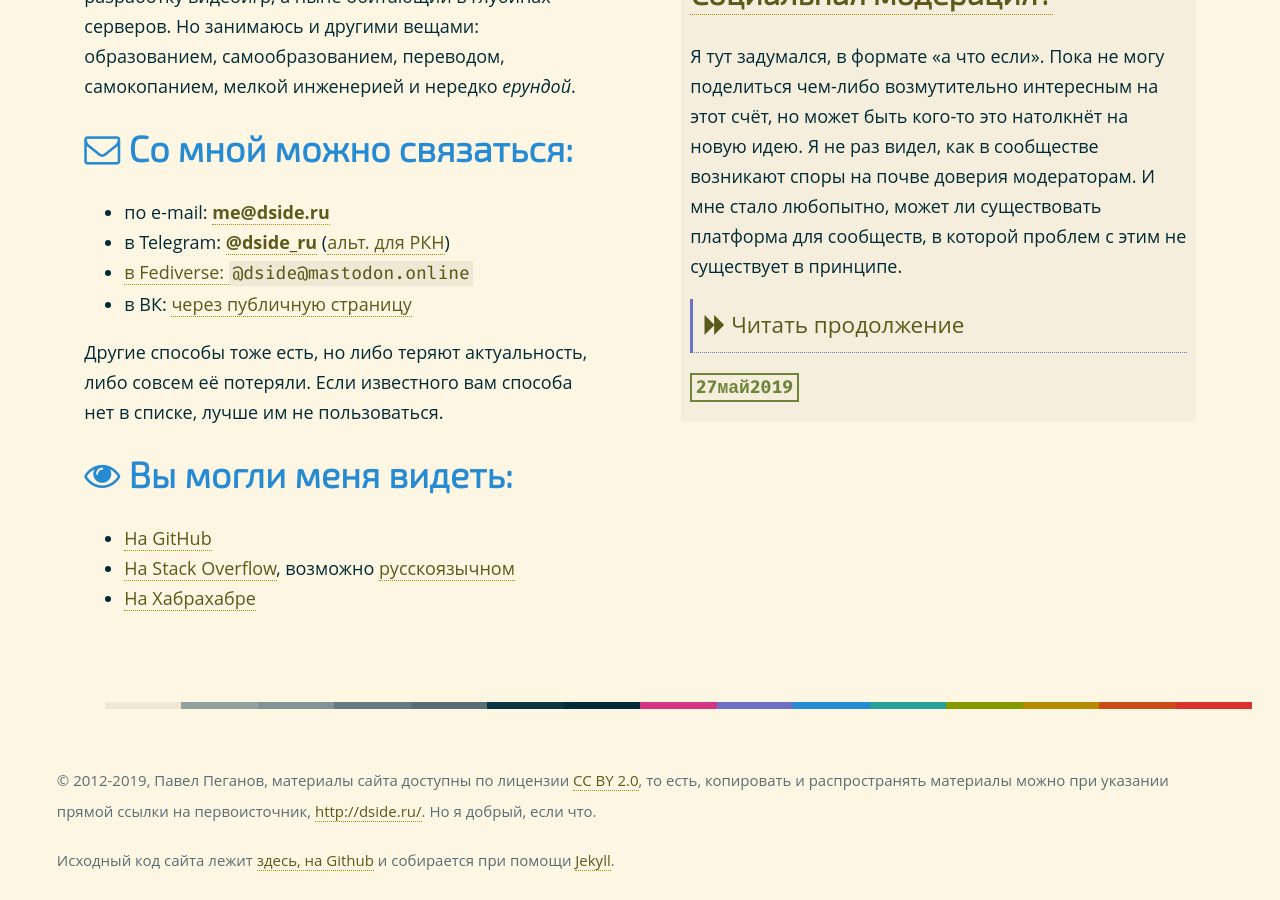
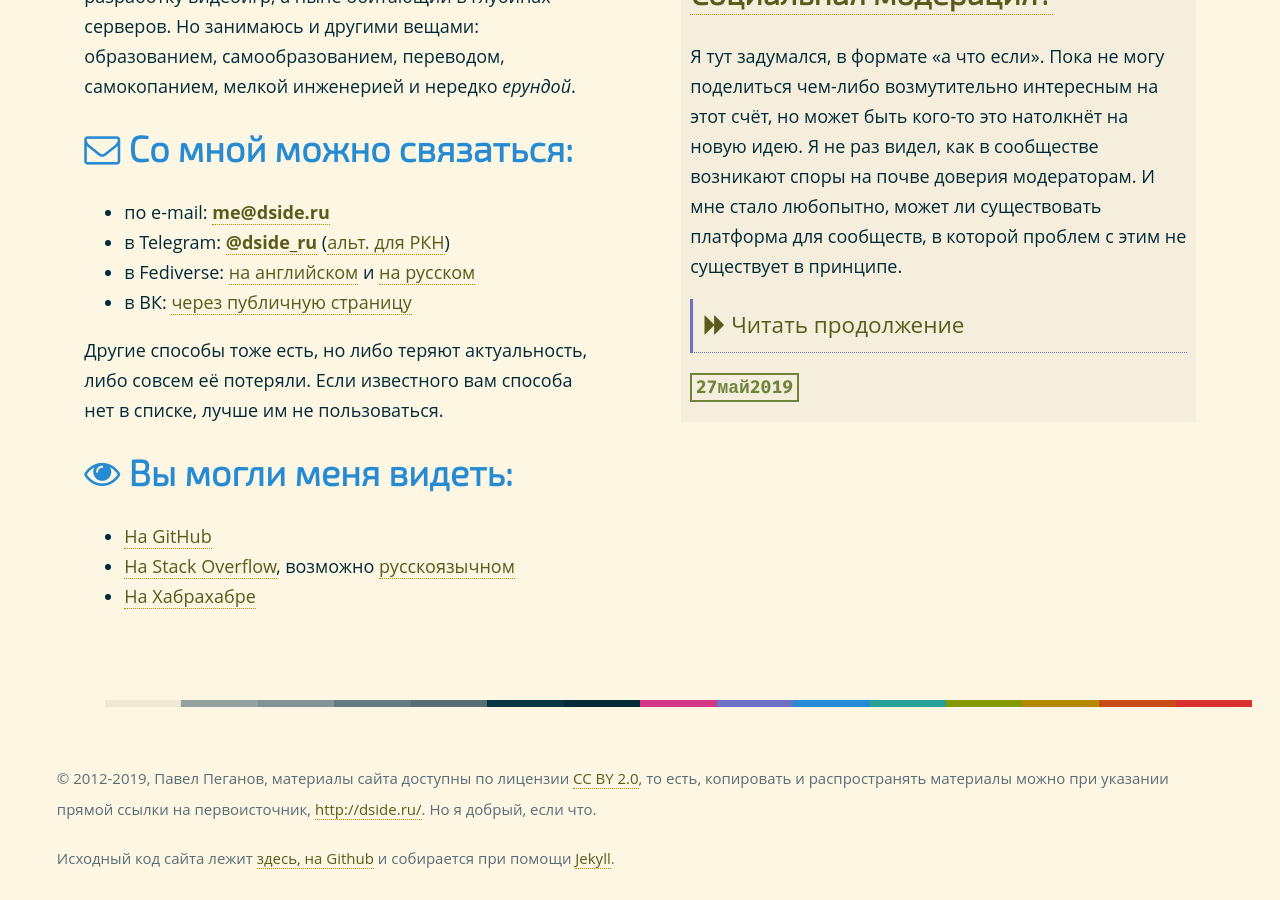
Before and after one commit to D-side/d-side.github.io, a Jekyll site: the page built from index.html, in a window 1280 px wide and 900 px high, scrolled down 792 px. Built offline with Jekyll 4.4.1, drawn with Linux system fonts in a browser that asks for light colours; nearby versions of some CDN libraries; library files that are not in the unit come from our copies.

Commit message:
Update Fediverse links

```diff
--- a/index.html
+++ b/index.html
@@ -15,7 +15,7 @@ icon: home
 	<ul style="margin-top:0;">
 		<li>по e-mail: <a href="mailto:me@dside.ru?subject=Привет"><strong>me@dside.ru</strong></a></li>
 		<li>в Telegram: <a href="https://t.me/dside_ru"><strong>@dside_ru</strong></a> (<a href="tg://resolve?domain=dside_ru">альт. для РКН</a>)</li>
-		<li><a href="https://mastodon.online/@dside" rel="me">в Fediverse: <code>@dside@mastodon.online</code></a></li>
+		<li>в Fediverse: <a href="https://mastodon.online/@dside" rel="me">на английском</a> и <a href="https://mastodon.ml/@dside" rel="me">на русском</a></li>
 		<li>в ВК: <a href="https://vk.com/s.d.side">через публичную страницу</a></li>
 	</ul>
 	<p>Другие способы тоже есть, но либо теряют актуальность, либо совсем её потеряли. Если известного вам способа нет в списке, лучше им не пользоваться.</p>
```
